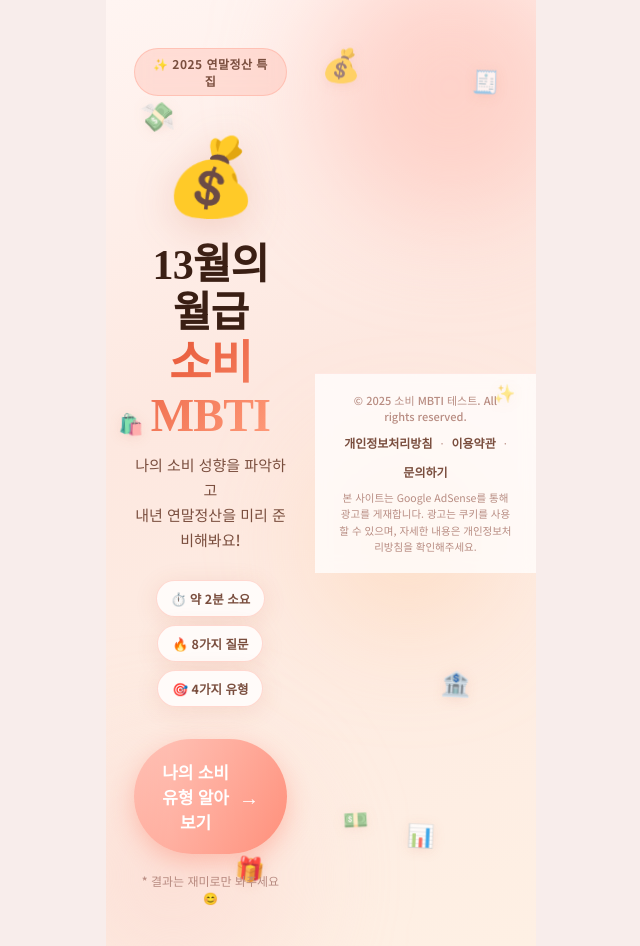
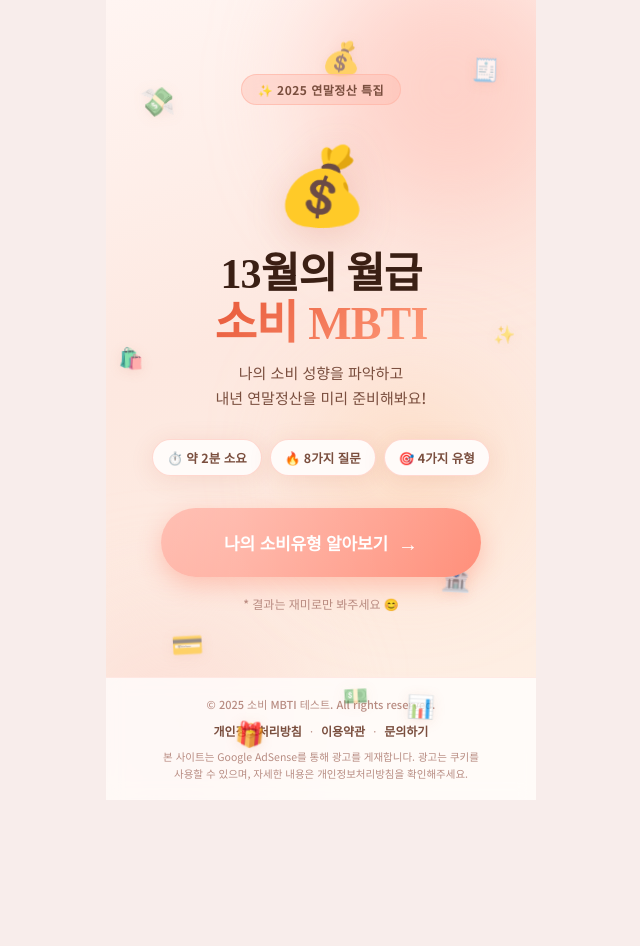
Before and after one commit to fresm06/tax-refund-mbti, a React (Vite) app: page / in a window 1280 px wide. Shown: the whole page, without its empty margins (319-959 px from the left). After the commit the page ends 800 px from the top, so only its background shows below. Built offline with nearby package versions, Linux system fonts and the light colour scheme; a web font is replaced by a local one.

Commit message:
Minor CSS adjustment to IntroPage: add flex: 1

```diff
--- a/src/components/IntroPage.css
+++ b/src/components/IntroPage.css
@@ -5,6 +5,7 @@
   min-height: 100dvh;
   width: 100%;
   display: flex;
+  flex-direction: column;
   align-items: center;
   justify-content: center;
   overflow: hidden;
@@ -65,9 +66,11 @@
 .intro-content {
   position: relative;
   z-index: 10;
+  flex: 1;
   display: flex;
   flex-direction: column;
   align-items: center;
+  justify-content: center;
   padding: 48px 28px 40px;
   text-align: center;
   opacity: 0;
```
